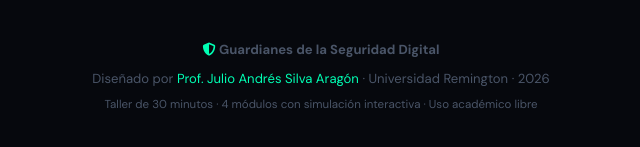
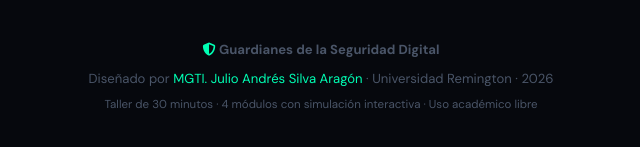
Before and after one commit to jasilva770/Guardianes, a plain HTML site: page index.html in a window 1280 px wide. Shown: the part 3937-4084 px from the top of the page, 319-959 px from the left. Drawn offline with Linux system fonts and the light colour scheme.

Commit message:
Update index.html

```diff
--- a/index.html
+++ b/index.html
@@ -949,7 +949,7 @@ footer a:hover{text-decoration:underline;}
 
 <footer>
   <p style="margin-bottom:0.4rem;"><i class="fas fa-shield-halved" style="color:var(--accent-green);"></i> <strong>Guardianes de la Seguridad Digital</strong></p>
-  <p>Diseñado por <a href="#">Prof. Julio Andrés Silva Aragón</a> · Universidad Remington · 2026</p>
+  <p>Diseñado por <a href="#">MGTI. Julio Andrés Silva Aragón</a> · Universidad Remington · 2026</p>
   <p style="margin-top:0.3rem;font-size:0.72rem;">Taller de 30 minutos · 4 módulos con simulación interactiva · Uso académico libre</p>
 </footer>
 
```
